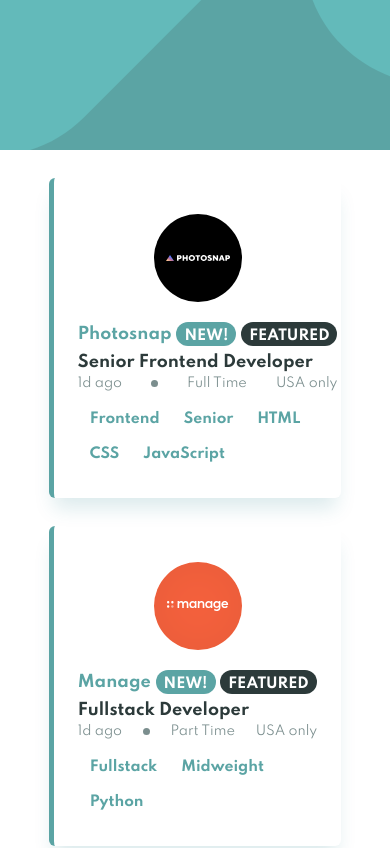
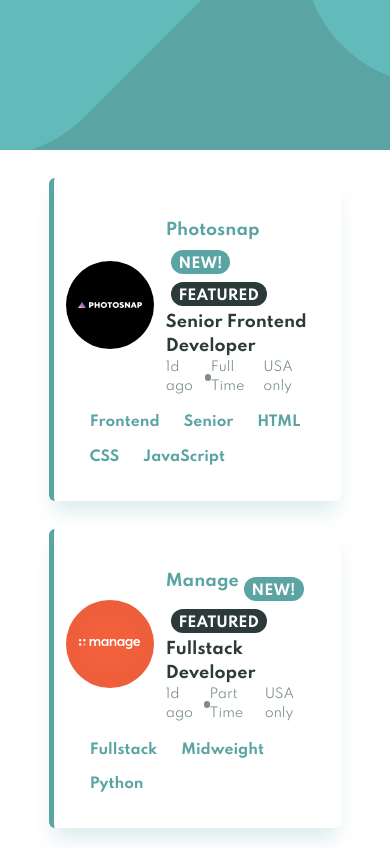
Before and after one commit to igaimerca/job-listings-with-filtering-challenge, a React (Vite) app: page / in a window 390 px wide. Shown: the top 848 px of the page. Built offline with nearby package versions, Linux system fonts and the light colour scheme.

Commit message:
feat: worked on responsiveness of the cards

```diff
--- a/src/components/JobCard/JobCard.jsx
+++ b/src/components/JobCard/JobCard.jsx
@@ -1,24 +1,30 @@
 import React from "react";
 
-function JobCard({position, company, langauges, role, level, contract, logo}) {
+function JobCard({
+  position,
+  company,
+  langauges,
+  role,
+  level,
+  contract,
+  logo,
+}) {
   return (
     <div className="w-9/12 my-7 m-auto job-card h-auto flex items-center flex-wrap justify-around py-7 px-3 rounded-md border-left">
       <div className="profile flex my-2">
         <img src={logo} alt="" />
       </div>
       <div className="job-details flex flex-col flex-[1] my-2 mx-3">
-        <div className="title flex my-1">
+        <div className="title flex my-1 flex-wrap">
           <h2 className="primary-color font-bold">{company}</h2>
-          <span className="badge primary-bg rounded-full px-2 pt-1 text-sm font-bold text-white">
+          <span className="badge primary-bg rounded-full px-2 pt-1 text-sm font-bold text-white new-badge">
             NEW!
           </span>
           <span className="badge badge very-dark-grayish-cyan-bg rounded-full px-2 pt-1 text-sm font-bold text-white">
             FEATURED
           </span>
         </div>
-        <h1 className="font-bold very-dark-grayish-cyan-color">
-         {position}
-        </h1>
+        <h1 className="font-bold very-dark-grayish-cyan-color">{position}</h1>
         <div className="metadata flex items-center justify-between">
           <small className="dark-grayish-cyan-color">1d ago</small>
           <div className="dot rounded-full dark-grayish-cyan-bg"></div>
@@ -28,11 +34,9 @@ function JobCard({position, company, langauges, role, level, contract, logo}) {
       </div>
       <div className="tech-stack flex justify-end flex-[2] mx-3 primary-color font-bold">
         <ul className="flex tech-stack-ul flex-wrap">
-            <li>{role}</li>
-            <li>{level}</li>
-          {langauges && langauges.map((langauge) => (
-              <li>{langauge}</li>
-          ))}
+          <li>{role}</li>
+          <li>{level}</li>
+          {langauges && langauges.map((langauge) => <li>{langauge}</li>)}
         </ul>
       </div>
     </div>
--- a/src/index.css
+++ b/src/index.css
@@ -12,9 +12,16 @@
 
 /* MOBILE */
 @media screen and (max-width: 375px) {
+    .job-card {
+        width: 98%;
+    }
+}
+@media screen and (max-width: 855px) {
+    .new-badge {
+        margin: .5rem 0;
+    }
 
 }
-
 /* DESKTOP */
 @media screen and (max-width: 1440px) {
 
@@ -70,11 +77,16 @@ code {
     monospace;
 }
 
+
+
 /* Header */
 .header {
     background-image: url(/images/bg-header-desktop.svg);
 }
 /* Header */
+
+/* Header */
+
 
 /* job card */
 .job-card {
```
